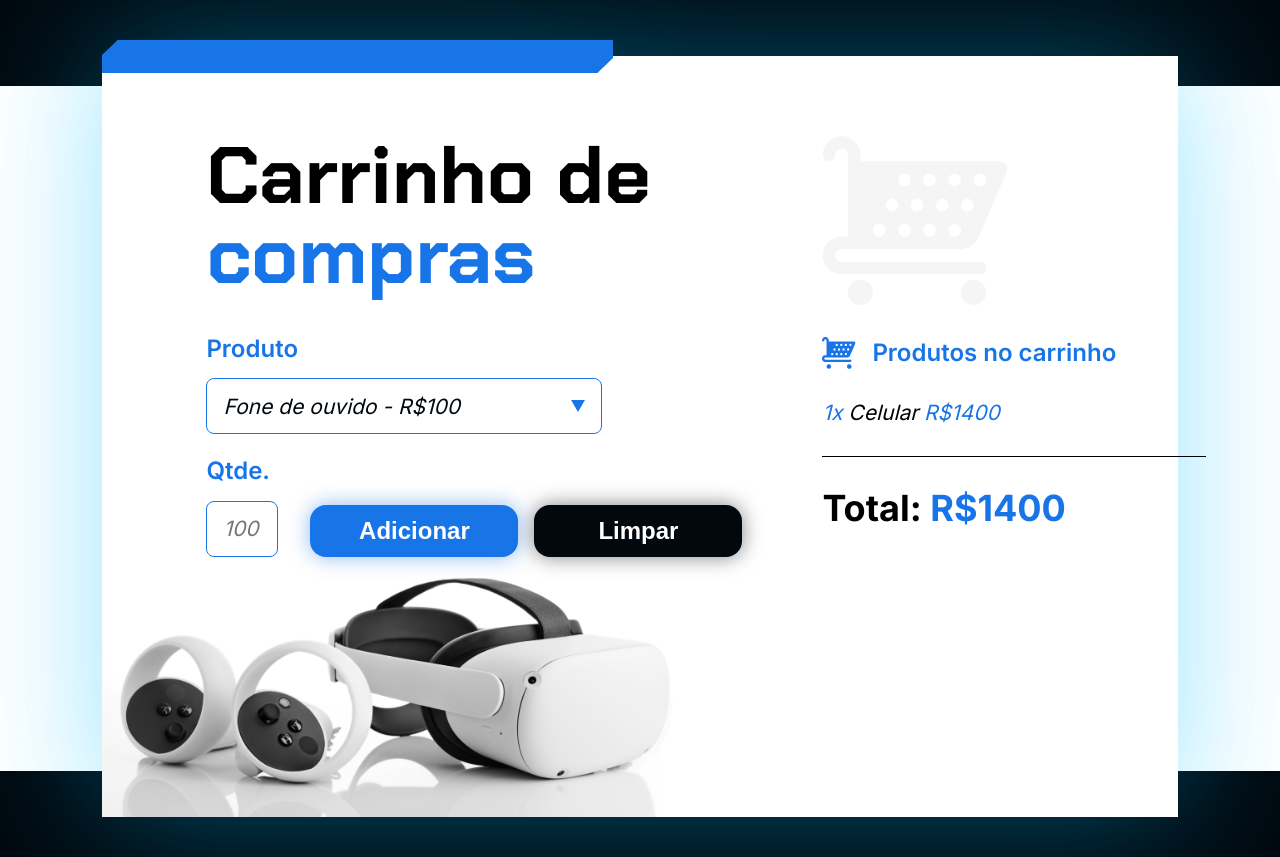
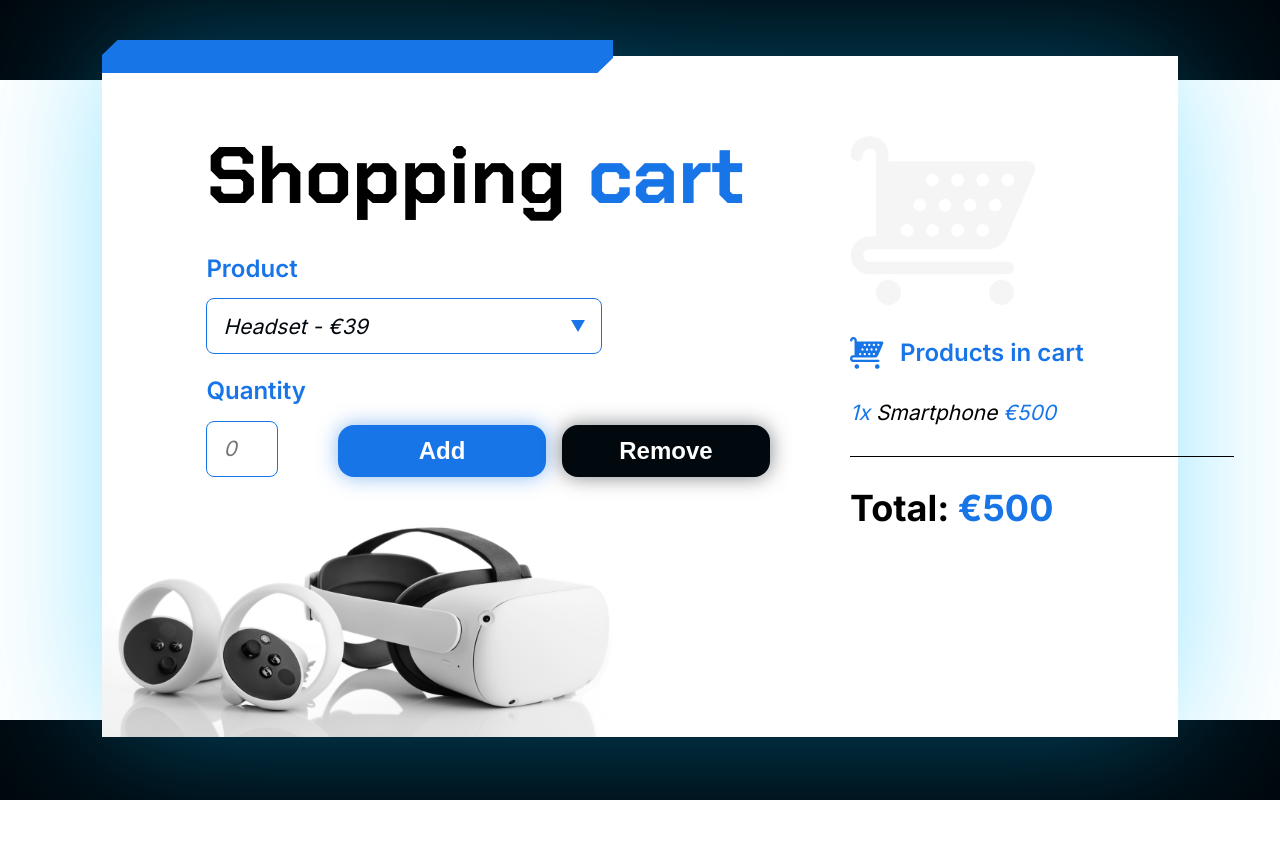
Before and after one commit to mariacatiana/shopping-cart, a plain HTML site: page index.html in a window 1280 px wide. After the commit the page ends 800 px from the top, so only its background shows below. Drawn offline with Linux system fonts and the light colour scheme.

Commit message:
changing the language from Portuguese to English

```diff
--- a/index.html
+++ b/index.html
@@ -11,60 +11,60 @@
     rel="stylesheet">
   <link rel="stylesheet" href="style.css">
 
-  <title>Carrinho de compras</title>
+  <title>Shopping cart</title>
 </head>
 
 <body>
-  <main class="conteudo-principal">
-    <div class="grafismo-azul"></div>
-    <section class="adicionar-produto">
-      <h1 class="titulo">
-        Carrinho de <span class="texto-azul">compras</span>
+  <main class="main-content">
+    <div class="blue-graphics"></div>
+    <section class="add-product">
+      <h1 class="title">
+        Shopping <span class="blue-text">cart</span>
       </h1>
 
-      <form class="formulario">
-        <label class="campo-grupo">
-          <span class="texto-medio-azul">Produto</span>
-          <select class="produto-input" name="produto" id="produto">
-            <option value="Fone de ouvido - R$100">Fone de ouvido - R$100</option>
-            <option value="Celular - R$1400">Celular - R$1400</option>
-            <option value="Oculus VR - R$5000">Oculus VR - R$5000</option>
+      <form class="form">
+        <label class="field-group">
+          <span class="medium-blue-text">Product</span>
+          <select class="product-input" name="product" id="product">
+            <option value="headset - R$100">Headset - €39</option>
+            <option value="Celular - R$1400">Smartphone €500</option>
+            <option value="Oculus VR - R$5000">VR Glasses - €45</option>
           </select>
           </div>
         </label>
 
-        <section class="parte-inferior">
-          <label class="campo-grupo">
-            <span class="texto-medio-azul">Qtde.</span>
-            <input class="quantidade-input" id="quantidade" type="number" placeholder="100">
+        <section class="bottom">
+          <label class="field-group">
+            <span class="medium-blue-text">Quantity</span>
+            <input class="quantity-input" id="quantity" type="number" placeholder="0">
           </label>
 
-          <section class="botoes-wrapper">
-            <button onclick="adicionar()" type="button" class="botao-form botao-adicionar">Adicionar</button>
-            <button onclick="limpar()" type="button" class="botao-form botao-limpar">Limpar</button>
+          <section class="buttons-wrapper">
+            <button onclick="add()" type="button" class="button-form button-add">Add</button>
+            <button onclick="clean()" type="button" class="button-form button-clean">Remove</button>
           </section>
         </section>
       </form>
     </section>
-    <section class="carrinho">
-      <img src="./assets/carrinho-cinza.svg" alt="Imagem de um carrinho de compras cinza">
+    <section class="cart">
+      <img src="./assets/carrinho-cinza.svg" alt="Image of a gray shopping cart">
 
-      <div class="titulo-wrapper">
-        <img src="./assets/icone-carrinho.svg" alt="ícone de carrinho">
+      <div class="title-wrapper">
+        <img src="./assets/icone-carrinho.svg" alt="cart icon">
 
-        <h2 class="carrinho__titulo">Produtos no carrinho</h2>
+        <h2 class="cart__title">Products in cart</h2>
       </div>
 
-      <section class="carrinho__produtos" id="lista-produtos">
-        <section class="carrinho__produtos__produto">
-          <span class="texto-azul">1x</span> Celular <span class="texto-azul">R$1400</span>
+      <section class="cart__products" id="product list">
+        <section class="cart__products__product">
+          <span class="blue-text">1x</span> Smartphone <span class="blue-text">€500</span>
         </section>
       </section>
 
-      <div class="divisoria"></div>
+      <div class="divider"></div>
 
-      <p class="carrinho__total">
-        Total: <span class="texto-azul" id="valor-total">R$1400</span>
+      <p class="cart__total">
+        Total: <span class="blue-text" id="total">€500</span>
       </p>
     </section>
   </main>
--- a/style.css
+++ b/style.css
@@ -37,7 +37,7 @@ input[type="number"] {
     appearance: textfield;
 }
 
-.texto-medio-azul {
+.medium-blue-text {
   color: var(--Light-Blue, #1875E8);
   font-size: 1.5rem;
   font-style: normal;
@@ -45,7 +45,7 @@ input[type="number"] {
   line-height: 110%; /* 1.65rem */
 }
 
-.conteudo-principal {
+.main-content {
   filter: drop-shadow(0px 0px 70px rgba(2, 189, 255, 0.40));
   min-height: 100%;
   padding: 5rem 6.5rem;
@@ -61,7 +61,7 @@ input[type="number"] {
   background-position: left bottom -40px;
 }
 
-.grafismo-azul {
+.blue-graphics {
   position: absolute;
   width: 31.9375rem;
   height: 2.0625rem;
@@ -69,7 +69,7 @@ input[type="number"] {
   top: -1rem;
 }
 
-.titulo {
+.title {
   font-family: 'Chakra Petch', sans-serif;
   font-size: 5rem;
   font-style: normal;
@@ -78,25 +78,25 @@ input[type="number"] {
   margin-bottom: 2.5rem;
 }
 
-.texto-azul {
+.blue-text {
   color: #1875E8;
 }
 
-.formulario {
+.form {
   display: flex;
   flex-direction: column;
   align-items: flex-start;
   gap: 1.5rem;
 }
 
-.formulario .campo-grupo {
+.form .field-group {
   display: flex;
   flex-direction: column;
   align-items: flex-start;
   gap: 1rem;
 }
 
-.produto-input {
+.product-input {
   width: 24.75rem;
   height: 3.5rem;
   padding: 1rem;
@@ -125,13 +125,13 @@ input[type="number"] {
   cursor: pointer;
 }
 
-.formulario > .parte-inferior {
+.form > .bottom {
   display: flex;
   align-items: flex-end;
   gap: 2rem;
 }
 
-.quantidade-input {
+.quantity-input {
   display: flex;
   height: 3.5rem;
   padding: 1rem;
@@ -147,13 +147,13 @@ input[type="number"] {
   line-height: 110%;
 }
 
-.botoes-wrapper {
+.buttons-wrapper {
   display: flex;
   align-items: flex-end;
   gap: 1rem;
 }
 
-.botao-form {
+.button-form {
   display: flex;
   flex-direction: column;
   justify-content: center;
@@ -166,7 +166,7 @@ input[type="number"] {
   cursor: pointer;
 }
 
-.botao-adicionar {
+.button-add {
   background: var(--Light-Blue, #1875E8);
   box-shadow: 0px 0px 20px 0px rgba(24, 117, 232, 0.50);
 
@@ -176,7 +176,7 @@ input[type="number"] {
   line-height: normal;
 }
 
-.botao-limpar {
+.button-clean {
   border-radius: 1rem;
   background: var(--Void, #01080E);
   box-shadow: 0px 0px 20px 0px rgba(1, 8, 14, 0.50);
@@ -187,7 +187,7 @@ input[type="number"] {
   line-height: normal;
 }
 
-.carrinho {
+.cart {
   display: flex;
   width: 24rem;
   flex-direction: column;
@@ -195,13 +195,13 @@ input[type="number"] {
   gap: 2rem;
 }
 
-.titulo-wrapper {
+.title-wrapper {
   display: flex;
   align-items: center;
   gap: 1rem;
 }
 
-.carrinho__titulo {
+.cart__title {
   color: var(--Light-Blue, #1875E8);
   font-family: Inter;
   font-size: 1.5rem;
@@ -210,32 +210,32 @@ input[type="number"] {
   line-height: 110%; /* 1.65rem */
 }
 
-.carrinho__produtos {
+.cart__products {
   display: flex;
   flex-direction: column;
   align-items: flex-start;
   gap: 1rem;
 }
 
-.carrinho__produtos__produto {
+.cart__products__product {
   font-size: 1.3125rem;
   font-style: italic;
   font-weight: 400;
   line-height: 110%; /* 1.44375rem */
 }
 
-.divisoria {
+.divider {
   width: 24rem;
   height: 0.0625rem;
   background: #000;
 }
 
-.carrinho__total {
+.cart__total {
   font-size: 2.25rem;
   font-weight: 700;
   line-height: 110%; /* 2.475rem */
 }
 
-.adicionar-produto {
+.add-product {
   padding-bottom: 180px;
 }
```
